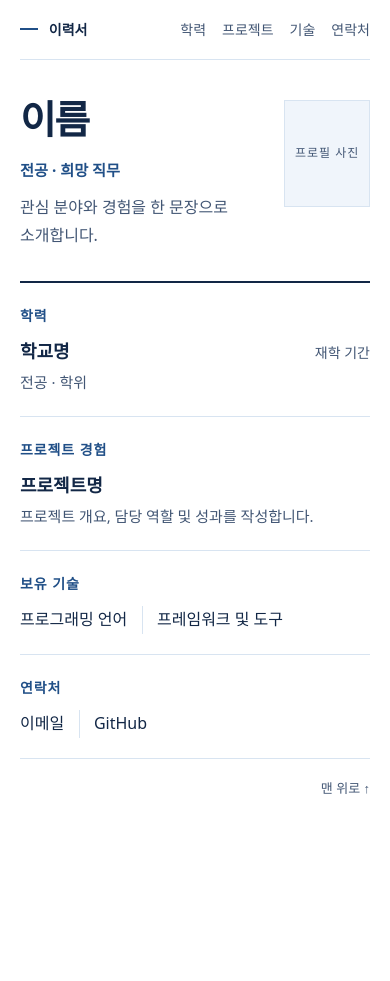
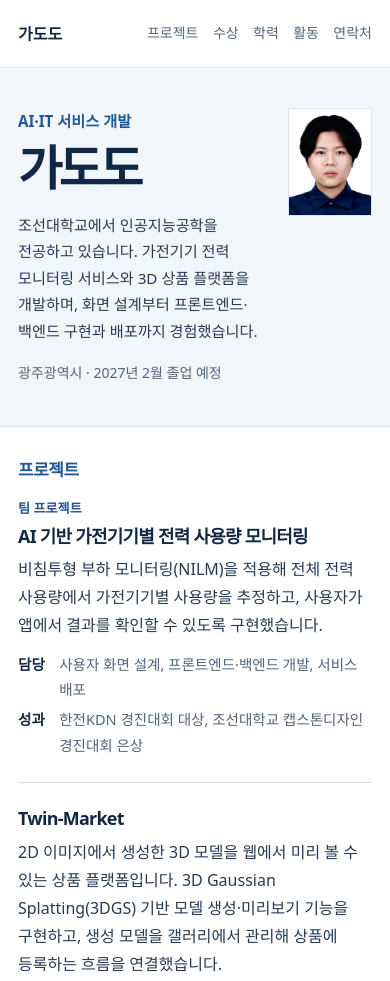
Before and after one commit to ketaotao/personal-resume, a plain HTML site: page index.html in a window 390 px wide. Shown: the top 981 px of the page. Before the commit the page ends 844 px from the top, so only its background shows below. Drawn offline with Linux system fonts and the light colour scheme.

Commit message:
Publish Korean resume with projects, awards, and profile

```diff
--- a/index.html
+++ b/index.html
@@ -3,167 +3,202 @@
 <head>
   <meta charset="utf-8">
   <meta name="viewport" content="width=device-width, initial-scale=1">
-  <meta name="description" content="이력서">
+  <meta name="description" content="조선대학교 인공지능공학전공 가도도의 프로젝트, 수상 및 활동을 소개합니다.">
   <meta name="theme-color" content="#ffffff">
-  <title>이력서</title>
+  <title>가도도 · AI·IT 서비스 개발</title>
   <style>
     :root {
       color-scheme: light;
-      --paper: #ffffff;
-      --ink: #122746;
-      --muted: #425674;
-      --line: #d8e4f1;
-      --accent: #204f87;
-      --sans: "Noto Sans KR", "Malgun Gothic", "Apple SD Gothic Neo", system-ui, sans-serif;
-      --serif: "Noto Serif KR", Batang, "AppleMyungjo", serif;
+      --navy: #112844;
+      --blue: #235793;
+      --text: #263b54;
+      --muted: #52647b;
+      --line: #d8e4f0;
+      --pale: #f1f6fb;
+      --font: "Noto Sans KR", "Apple SD Gothic Neo", "Malgun Gothic", system-ui, sans-serif;
     }
+    *, *::before, *::after { box-sizing: border-box; }
+    body { margin: 0; background: #fff; color: var(--text); font: 1rem/1.75 var(--font); word-break: keep-all; overflow-wrap: break-word; }
+    h1, h2, h3, p, dl, dd, figure { margin: 0; }
+    h1, h2, h3 { color: var(--navy); line-height: 1.3; letter-spacing: -.04em; }
+    a { color: var(--blue); text-decoration-thickness: 1px; text-underline-offset: .22em; }
+    a:hover { color: var(--navy); }
+    a:focus-visible { outline: 2px solid var(--blue); outline-offset: 4px; }
+    img { display: block; max-width: 100%; height: auto; }
+    .wrap { width: min(66rem, calc(100% - 4rem)); margin-inline: auto; }
+    .skip { position: absolute; left: 1rem; top: 1rem; translate: 0 -200%; padding: .4rem .8rem; background: #fff; }
+    .skip:focus { translate: 0; z-index: 1; }
 
-    *, *::before, *::after { box-sizing: border-box; }
-    body { margin: 0; background: var(--paper); color: var(--ink); font: 1rem/1.7 var(--sans); }
-    h1, h2, h3, p, figure { margin: 0; word-break: keep-all; }
-    a { color: inherit; text-decoration: none; }
-    a:hover { color: var(--accent); text-decoration: underline; text-underline-offset: .3em; }
-    a:focus-visible { outline: 2px solid var(--accent); outline-offset: 5px; }
-    .sheet { width: min(60rem, calc(100% - 5rem)); margin-inline: auto; }
+    .topbar { border-bottom: 1px solid var(--line); }
+    .topbar .wrap { display: flex; min-height: 4.2rem; justify-content: space-between; align-items: center; gap: .6rem 2rem; flex-wrap: wrap; padding-block: .6rem; }
+    .brand { color: var(--navy); font-weight: 800; text-decoration: none; }
+    nav { display: flex; flex-wrap: wrap; gap: .25rem clamp(.9rem, 3vw, 2rem); font-size: .875rem; }
+    nav a { color: var(--muted); text-decoration: none; padding-block: .25rem; }
 
-    .masthead {
-      display: flex;
-      align-items: center;
-      justify-content: space-between;
-      gap: .6rem 2rem;
-      flex-wrap: wrap;
-      min-height: 4.6rem;
-      padding-block: .8rem;
-      border-bottom: 1px solid var(--line);
-      font-size: .875rem;
+    .hero { background: var(--pale); border-bottom: 1px solid var(--line); }
+    .hero .wrap { display: grid; grid-template-columns: minmax(0, 1fr) auto; align-items: center; gap: clamp(1.5rem, 6vw, 5rem); padding-block: clamp(2.5rem, 6vw, 5rem); }
+    .hero-role { color: var(--blue); font-size: .95rem; font-weight: 750; }
+    h1 { margin-block: .15rem .75rem; font-size: clamp(3rem, 8vw, 5.5rem); font-weight: 800; letter-spacing: -.075em; }
+    .intro { max-width: 38rem; color: var(--text); font-size: clamp(.95rem, 2vw, 1.125rem); }
+    .hero-meta { margin-top: 1.05rem; color: var(--muted); font-size: .875rem; }
+    .portrait { width: clamp(7rem, 17vw, 10.5rem); height: auto; border: 1px solid var(--line); }
+
+    .section { display: grid; grid-template-columns: minmax(7.5rem, 1fr) minmax(0, 4.4fr); gap: 1rem clamp(1.25rem, 4vw, 3rem); padding-block: clamp(2rem, 5vw, 3.35rem); border-bottom: 1px solid var(--line); scroll-margin-top: 1rem; }
+    .section > h2 { color: var(--blue); font-size: 1.06rem; letter-spacing: -.025em; }
+    h3 { font-size: clamp(1.12rem, 2.2vw, 1.48rem); font-weight: 750; }
+    .project + .project, .award + .award { margin-top: 1.5rem; padding-top: 1.5rem; border-top: 1px solid var(--line); }
+    .project p, .entry p { margin-top: .45rem; }
+    .project .project-type { color: var(--blue); font-size: .82rem; font-weight: 750; margin: 0 0 .3rem; }
+    .project-details { margin-top: .8rem; display: grid; grid-template-columns: auto minmax(0, 1fr); gap: .28rem .9rem; font-size: .91rem; }
+    dt { color: var(--navy); font-weight: 750; }
+    dd, .muted { color: var(--muted); }
+    .project-media { margin-top: 1.15rem; }
+    .project-media img { width: 100%; border: 1px solid var(--line); }
+    figcaption { color: var(--muted); margin-top: .35rem; font-size: .82rem; }
+    .project .repository { margin-top: .65rem; font-size: .9rem; }
+    .award { display: grid; grid-template-columns: minmax(0, 1fr) auto; align-items: baseline; gap: .35rem 1.1rem; }
+    .award h3 { font-size: 1.04rem; }
+    .award p, time, .date { font-size: .86rem; color: var(--muted); font-variant-numeric: tabular-nums; }
+    .award strong { color: var(--blue); white-space: nowrap; }
+    .entry-heading { display: flex; flex-wrap: wrap; justify-content: space-between; align-items: baseline; gap: .15rem 1rem; }
+    .coursework { margin-top: .75rem; }
+    .contact-links { display: flex; flex-wrap: wrap; gap: .4rem 1.35rem; }
+    .contact-links a { overflow-wrap: anywhere; }
+    footer { display: flex; flex-wrap: wrap; justify-content: space-between; align-items: baseline; gap: .5rem 1rem; padding-block: 1.3rem 2.2rem; color: var(--muted); font-size: .8rem; }
+
+    @media (max-width: 650px) {
+      .wrap { width: calc(100% - 2.25rem); }
+      .section { grid-template-columns: minmax(0, 1fr); }
+      .hero .wrap { align-items: start; }
+      .portrait { width: clamp(5.25rem, 21vw, 8rem); }
     }
-    .brand { display: inline-flex; align-items: center; gap: .65rem; font-weight: 700; }
-    .brand::before { content: ""; width: 1.15rem; height: 2px; background: var(--accent); }
-    .navigation { display: flex; gap: .5rem clamp(1rem, 3vw, 2rem); flex-wrap: wrap; color: var(--muted); }
-    .navigation a { padding-block: .25rem; }
-
-    .profile {
-      display: grid;
-      grid-template-columns: minmax(0, 1fr) auto;
-      gap: clamp(1.2rem, 5vw, 4rem);
-      align-items: end;
-      padding-block: clamp(2.5rem, 7vw, 5.6rem) clamp(2rem, 5vw, 3.6rem);
-      border-bottom: 2px solid var(--ink);
-    }
-    h1 {
-      font-family: var(--serif);
-      font-size: clamp(3rem, 8vw, 5.75rem);
-      font-weight: 700;
-      line-height: 1.08;
-      letter-spacing: -.045em;
-      overflow-wrap: anywhere;
-    }
-    .role { margin-top: 1rem; color: var(--accent); font-size: clamp(.95rem, 2vw, 1.125rem); font-weight: 650; }
-    .summary { max-width: 40ch; margin-top: .65rem; color: var(--muted); }
-    .portrait {
-      display: grid;
-      place-items: center;
-      width: clamp(7.25rem, 18vw, 10rem);
-      aspect-ratio: 4 / 5;
-      overflow: hidden;
-      border: 1px solid var(--line);
-      background: #f0f5fb;
-      color: var(--muted);
-      font-size: .75rem;
-      letter-spacing: .08em;
-    }
-    .portrait img { display: block; width: 100%; height: 100%; object-fit: cover; }
-
-    .resume-section {
-      display: grid;
-      grid-template-columns: minmax(8rem, .25fr) minmax(0, 1fr);
-      gap: .65rem 2rem;
-      padding-block: clamp(1.3rem, 3vw, 2rem);
-      border-bottom: 1px solid var(--line);
-      scroll-margin-top: 1rem;
-    }
-    h2 { color: var(--accent); font-size: .875rem; font-weight: 700; letter-spacing: .065em; }
-    h3 { font-size: 1.125rem; font-weight: 650; line-height: 1.45; }
-    .details { margin-top: .35rem; color: var(--muted); font-size: .9375rem; }
-    .entry-heading { display: flex; justify-content: space-between; align-items: baseline; flex-wrap: wrap; gap: .25rem 1.3rem; }
-    .period { color: var(--muted); font-size: .875rem; font-variant-numeric: tabular-nums; }
-    .inline-list { display: flex; flex-wrap: wrap; gap: .3rem .9rem; margin: 0; padding: 0; list-style: none; }
-    .inline-list li + li { padding-inline-start: .9rem; border-inline-start: 1px solid var(--line); }
-    .resume-section a { overflow-wrap: anywhere; }
-    .site-footer { display: flex; justify-content: flex-end; padding-block: 1.1rem 2.25rem; color: var(--muted); font-size: .8125rem; }
-
-    @media (max-width: 620px) {
-      .sheet { width: calc(100% - 2.5rem); }
-      .masthead { min-height: 3.75rem; }
-      .profile { align-items: start; }
-      h1 { font-size: clamp(2.125rem, 10vw, 3.9rem); }
-      .portrait { width: clamp(4.75rem, 22vw, 7.25rem); }
-      .resume-section { grid-template-columns: minmax(0, 1fr); }
+    @media (max-width: 360px) {
+      .award { grid-template-columns: minmax(0, 1fr); }
     }
   </style>
 </head>
 <body id="top">
-  <div class="sheet">
-    <header class="masthead">
-      <a class="brand" href="#top">이력서</a>
-      <nav class="navigation" aria-label="이력서 메뉴">
+  <a class="skip" href="#main">본문 바로가기</a>
+  <header class="topbar">
+    <div class="wrap">
+      <a class="brand" href="#top">가도도</a>
+      <nav aria-label="포트폴리오 메뉴">
+        <a href="#projects">프로젝트</a>
+        <a href="#awards">수상</a>
         <a href="#education">학력</a>
-        <a href="#projects">프로젝트</a>
-        <a href="#skills">기술</a>
+        <a href="#experience">활동</a>
         <a href="#contact">연락처</a>
       </nav>
-    </header>
+    </div>
+  </header>
 
-    <main>
-      <div class="profile">
+  <main id="main">
+    <div class="hero">
+      <div class="wrap">
         <div>
-          <h1>이름</h1>
-          <p class="role">전공 · 희망 직무</p>
-          <p class="summary">관심 분야와 경험을 한 문장으로 소개합니다.</p>
+          <p class="hero-role">AI·IT 서비스 개발</p>
+          <h1>가도도</h1>
+          <p class="intro">조선대학교에서 인공지능공학을 전공하고 있습니다. 가전기기 전력 모니터링 서비스와 3D 상품 플랫폼을 개발하며, 화면 설계부터 프론트엔드·백엔드 구현과 배포까지 경험했습니다.</p>
+          <p class="hero-meta">광주광역시 <span aria-hidden="true">·</span> 2027년 2월 졸업 예정</p>
         </div>
-        <!-- 사진을 추가할 때 이 문구를 src와 alt가 있는 img 요소로 바꿉니다. -->
-        <figure class="portrait"><span>프로필 사진</span></figure>
+        <img class="portrait" src="assets/profile.jpg" width="965" height="1240" alt="가도도 프로필 사진">
       </div>
+    </div>
 
-      <section class="resume-section" id="education" aria-labelledby="education-title">
-        <h2 id="education-title">학력</h2>
+    <div class="wrap">
+      <section class="section" id="projects" aria-labelledby="projects-title">
+        <h2 id="projects-title">프로젝트</h2>
         <div>
-          <div class="entry-heading">
-            <h3>학교명</h3>
-            <p class="period">재학 기간</p>
-          </div>
-          <p class="details">전공 · 학위</p>
+          <article class="project">
+            <p class="project-type">팀 프로젝트</p>
+            <h3>AI 기반 가전기기별 전력 사용량 모니터링</h3>
+            <p>비침투형 부하 모니터링(NILM)을 적용해 전체 전력 사용량에서 가전기기별 사용량을 추정하고, 사용자가 앱에서 결과를 확인할 수 있도록 구현했습니다.</p>
+            <dl class="project-details">
+              <dt>담당</dt><dd>사용자 화면 설계, 프론트엔드·백엔드 개발, 서비스 배포</dd>
+              <dt>성과</dt><dd>한전KDN 경진대회 대상, 조선대학교 캡스톤디자인 경진대회 은상</dd>
+            </dl>
+          </article>
+
+          <article class="project">
+            <h3>Twin-Market</h3>
+            <p>2D 이미지에서 생성한 3D 모델을 웹에서 미리 볼 수 있는 상품 플랫폼입니다. 3D Gaussian Splatting(3DGS) 기반 모델 생성·미리보기 기능을 구현하고, 생성 모델을 갤러리에서 관리해 상품에 등록하는 흐름을 연결했습니다.</p>
+            <figure class="project-media">
+              <img src="assets/twin-market.png" width="1234" height="834" alt="Twin-Market의 상품 상세 페이지와 헤드폰 3D 미리보기" loading="lazy" decoding="async">
+              <figcaption>Twin-Market 상품 상세 및 3D 미리보기 화면</figcaption>
+            </figure>
+            <p class="repository"><a href="https://github.com/ketaotao/3D-Model">GitHub에서 프로젝트 코드 보기</a></p>
+          </article>
+
+          <article class="project">
+            <p class="project-type">개인 기획</p>
+            <h3>AI·AR 기반 스마트 가구 배치</h3>
+            <p>사용자 공간을 고려해 가구 배치를 추천하고, 배치 결과를 AR로 확인하는 서비스의 주요 기능과 사용 흐름을 기획했습니다.</p>
+          </article>
         </div>
       </section>
 
-      <section class="resume-section" id="projects" aria-labelledby="projects-title">
-        <h2 id="projects-title">프로젝트 경험</h2>
+      <section class="section" id="awards" aria-labelledby="awards-title">
+        <h2 id="awards-title">수상 내역</h2>
         <div>
-          <h3>프로젝트명</h3>
-          <p class="details">프로젝트 개요, 담당 역할 및 성과를 작성합니다.</p>
+          <article class="award">
+            <div><h3>빛가람 에너지밸리 소프트웨어 작품 경진대회</h3><p>한전KDN · 대학부 · <time datetime="2025-11-26">2025.11.26</time></p></div>
+            <strong>대상</strong>
+          </article>
+          <article class="award">
+            <div><h3>조선대학교 IT Festival SW중심대학 캡스톤디자인 경진대회</h3><p>조선대학교 IT융합대학 · <time datetime="2025-11-28">2025.11.28</time></p></div>
+            <strong>은상</strong>
+          </article>
+          <article class="award">
+            <div><h3>중화문화대낙원 한국 광주 캠프</h3><p>동북사범대학교 화문교육기지 · 한국 광주중국학교 · <time datetime="2025-08-09">2025.08.09</time></p></div>
+            <strong>우수교사</strong>
+          </article>
         </div>
       </section>
 
-      <section class="resume-section" id="skills" aria-labelledby="skills-title">
-        <h2 id="skills-title">보유 기술</h2>
-        <ul class="inline-list" role="list">
-          <li>프로그래밍 언어</li>
-          <li>프레임워크 및 도구</li>
-        </ul>
+      <section class="section" id="education" aria-labelledby="education-title">
+        <h2 id="education-title">학력</h2>
+        <div class="entry">
+          <div class="entry-heading">
+            <h3>조선대학교</h3>
+            <span class="date"><time datetime="2024-09-01">2024.09.01</time> – <time datetime="2027-02">2027.02</time> (졸업 예정)</span>
+          </div>
+          <p>AI소프트웨어학부 인공지능공학전공 · 학사 과정</p>
+          <dl class="project-details coursework">
+            <dt>AI·데이터</dt><dd>인공지능, 기계학습, 딥러닝, 빅데이터 분석</dd>
+            <dt>컴퓨터공학</dt><dd>알고리즘, 자료구조, 컴퓨터구조, 운영체제, 데이터베이스, 컴퓨터네트워크, 클라우드 컴퓨팅</dd>
+          </dl>
+        </div>
       </section>
 
-      <section class="resume-section" id="contact" aria-labelledby="contact-title">
+      <section class="section" id="experience" aria-labelledby="experience-title">
+        <h2 id="experience-title">교육 활동</h2>
+        <div class="entry">
+          <h3>중화문화대낙원 한국 광주 캠프 · 중국어 교사</h3>
+          <p>한국인 학습자에게 한국어로 중국어를 가르치고 중국 문화를 소개했습니다. 2025년 캠프에서 우수교사로 선정되었습니다.</p>
+        </div>
+      </section>
+
+      <section class="section" id="skills" aria-labelledby="skills-title">
+        <h2 id="skills-title">기술 및 어학</h2>
+        <dl class="project-details">
+          <dt>기술</dt><dd>Python, SQL, 데이터 분석, UI/UX 설계, 웹 개발, 3DGS, 서비스 배포</dd>
+          <dt>어학</dt><dd>중국어 원어민 · 한국어 TOPIK 4급 이상</dd>
+        </dl>
+      </section>
+
+      <section class="section" id="contact" aria-labelledby="contact-title">
         <h2 id="contact-title">연락처</h2>
-        <ul class="inline-list" role="list">
-          <li>이메일</li>
-          <li>GitHub</li>
-        </ul>
+        <div class="contact-links">
+          <a href="mailto:ketaotao8@gmail.com">ketaotao8@gmail.com</a>
+          <a href="https://github.com/ketaotao">GitHub</a>
+        </div>
       </section>
-    </main>
+    </div>
+  </main>
 
-    <footer class="site-footer">
-      <a href="#top">맨 위로 ↑</a>
-    </footer>
-  </div>
+  <footer class="wrap">
+    <span>가도도</span>
+    <a href="#top">맨 위로 ↑</a>
+  </footer>
 </body>
 </html>
```
Also changed, not shown: assets/profile.jpg (added), assets/twin-market.png (added).
